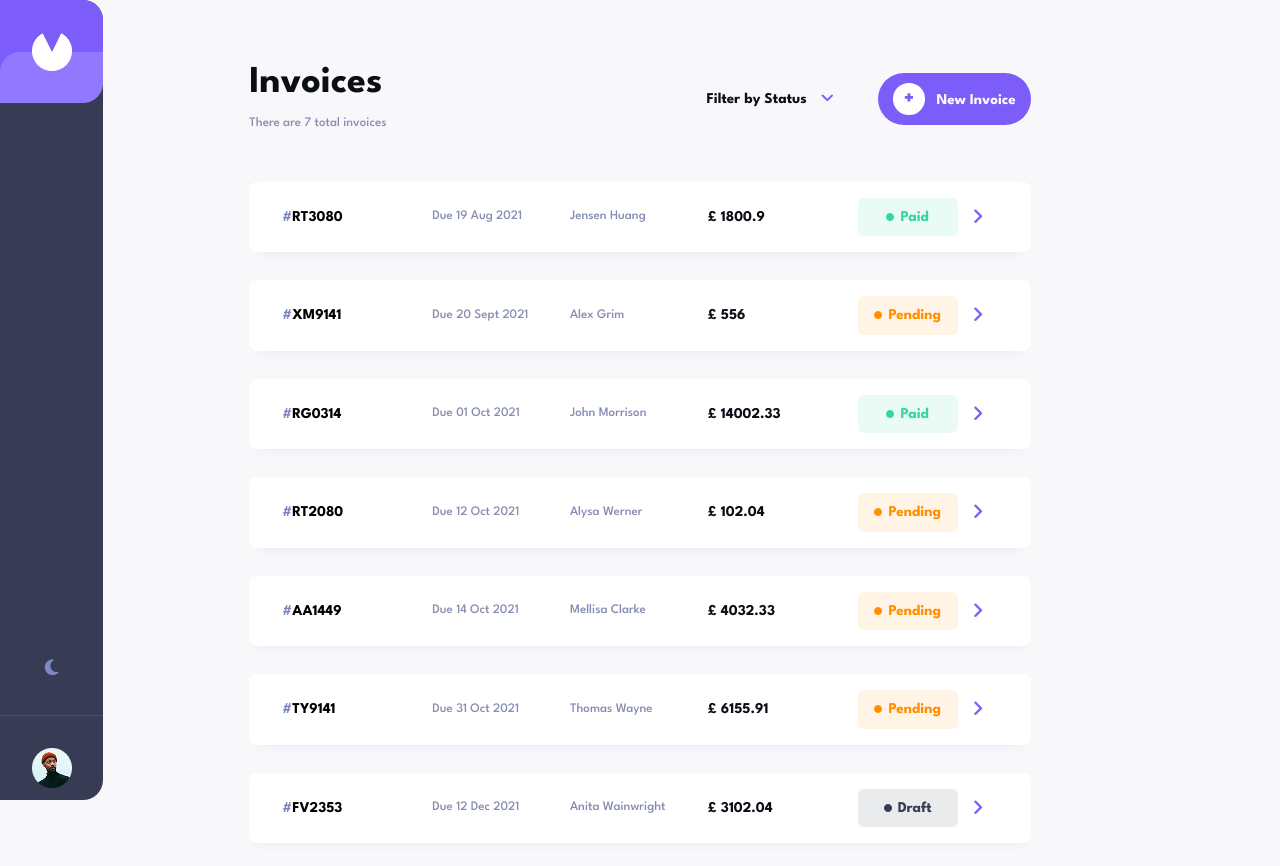
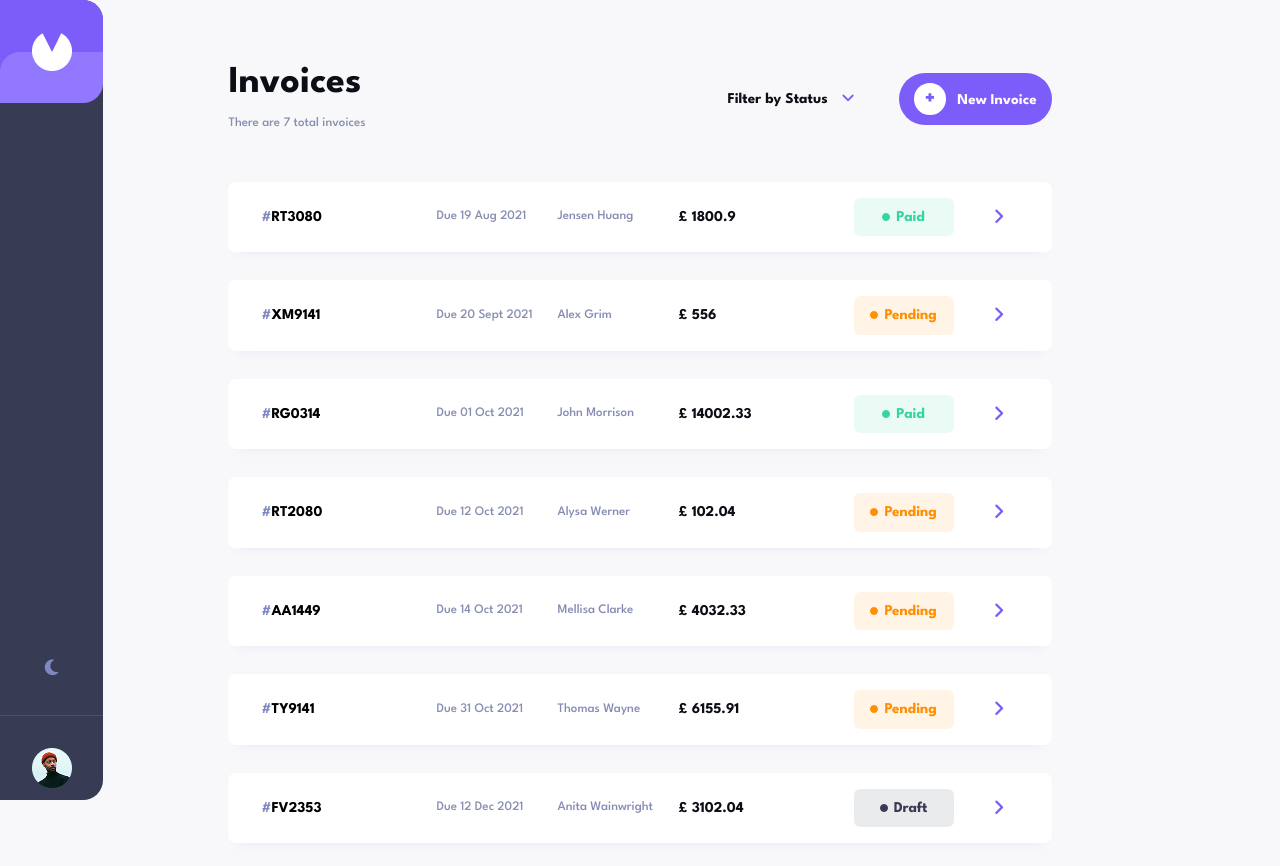
Before and after one commit to NwakanmaEmmanuel/invoice-management-app, a React (Vite) app: page / in a window 1280 px wide. Shown: the top 866 px of the page. Built offline with nearby package versions, Linux system fonts and the light colour scheme.

Commit message:
style: adjust gap in InvoiceList layout for improved responsiveness to complete project

```diff
--- a/src/components/InvoiceList.tsx
+++ b/src/components/InvoiceList.tsx
@@ -44,7 +44,7 @@ export default function InvoiceList( {showForm, handleUpdateInvoice, handleAddLi
 
   return (
     <div className="lg:px-[10rem] md:px-4 py-[4rem] mt-16  md:mt-24 lg:mt-0 ">
-        <div className="flex justify-between items-center gap-[72px] md:gap-[11rem] lg:gap-[20rem]">
+        <div className="flex justify-between items-center gap-[72px] ">
 
             <div>
 
@@ -188,7 +188,7 @@ export default function InvoiceList( {showForm, handleUpdateInvoice, handleAddLi
                 <Link
                     to={`invoice/${invoice.id}`}
                     key={invoice.id}
-                    className=" grid grid-cols-[1fr] md:grid-cols-[100px_1fr_1fr_100px_100px_20px] lg:grid-cols-[150px_1fr_1fr_150px_100px_40px] shadow-[0px_10px_10px_-10px_#48549F1A] cursor-pointer  items-center  bg-[#FFFFFF] hover:border-[#7C5DFA] border border-transparent border-solid hover:border-solid dark:bg-[#1E2139] rounded-lg  px-[32px] py-[15px] ">
+                    className=" grid grid-cols-[1fr] md:grid-cols-[100px_1fr_1fr_100px_100px_20px] lg:grid-cols-[150px_1fr_1fr_150px_100px_40px] shadow-[0px_10px_10px_-10px_#48549F1A] gap-[25px] cursor-pointer  items-center  bg-[#FFFFFF] hover:border-[#7C5DFA] border border-transparent border-solid hover:border-solid dark:bg-[#1E2139] rounded-lg  px-[32px] py-[15px] ">
 
 
                      <div className="md:hidden lg:hidden flex gap-12 justify-between items-center">
```
